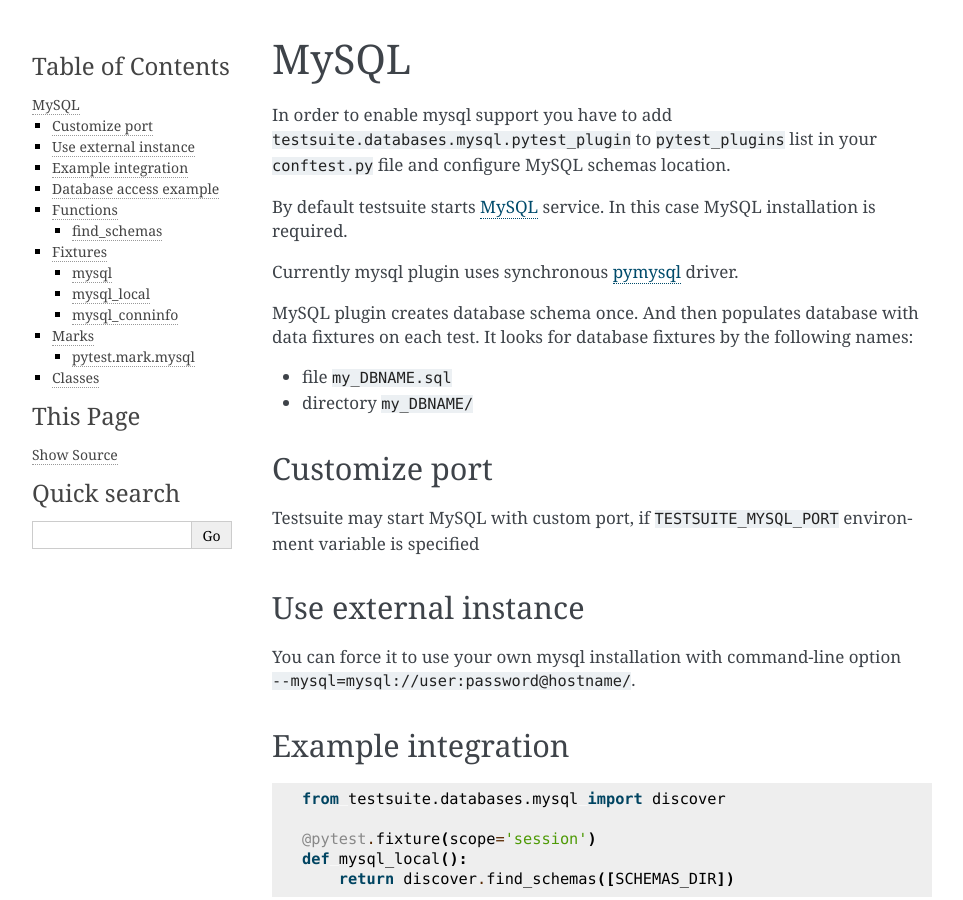
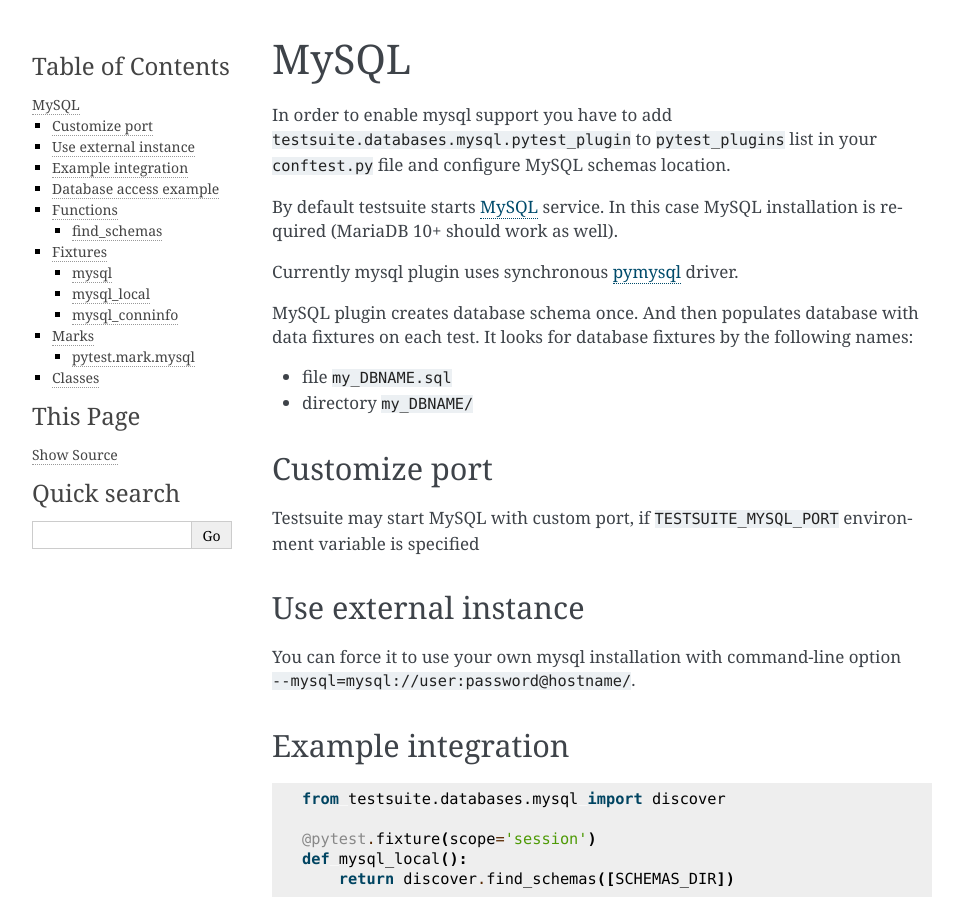
Before and after one commit to yandex/yandex-taxi-testsuite, a Sphinx documentation site: the page built from docs/mysql.rst, in a window 1280 px wide and 900 px high. Shown: the whole window, without its empty margins (148-1111 px from the left). Built offline with Sphinx 7.4.7, drawn with Linux system fonts in a browser that asks for light colours.

Commit message:
feat docs: add a couple of lines about MariaDB also being supported (#29)

```diff
--- a/README.rst
+++ b/README.rst
@@ -53,7 +53,7 @@
 * PostgreSQL
 * MongoDB
 * Redis
-* MySQL
+* MySQL/MariaDB 10+
 * ClickHouse
 * RabbitMQ
 
--- a/docs/mysql.rst
+++ b/docs/mysql.rst
@@ -6,7 +6,7 @@
 ``conftest.py`` file and configure MySQL schemas location.
 
 By default testsuite starts MySQL_ service. In this case MySQL installation
-is required.
+is required (MariaDB 10+ should work as well).
 
 Currently mysql plugin uses synchronous pymysql_ driver.
 
```
